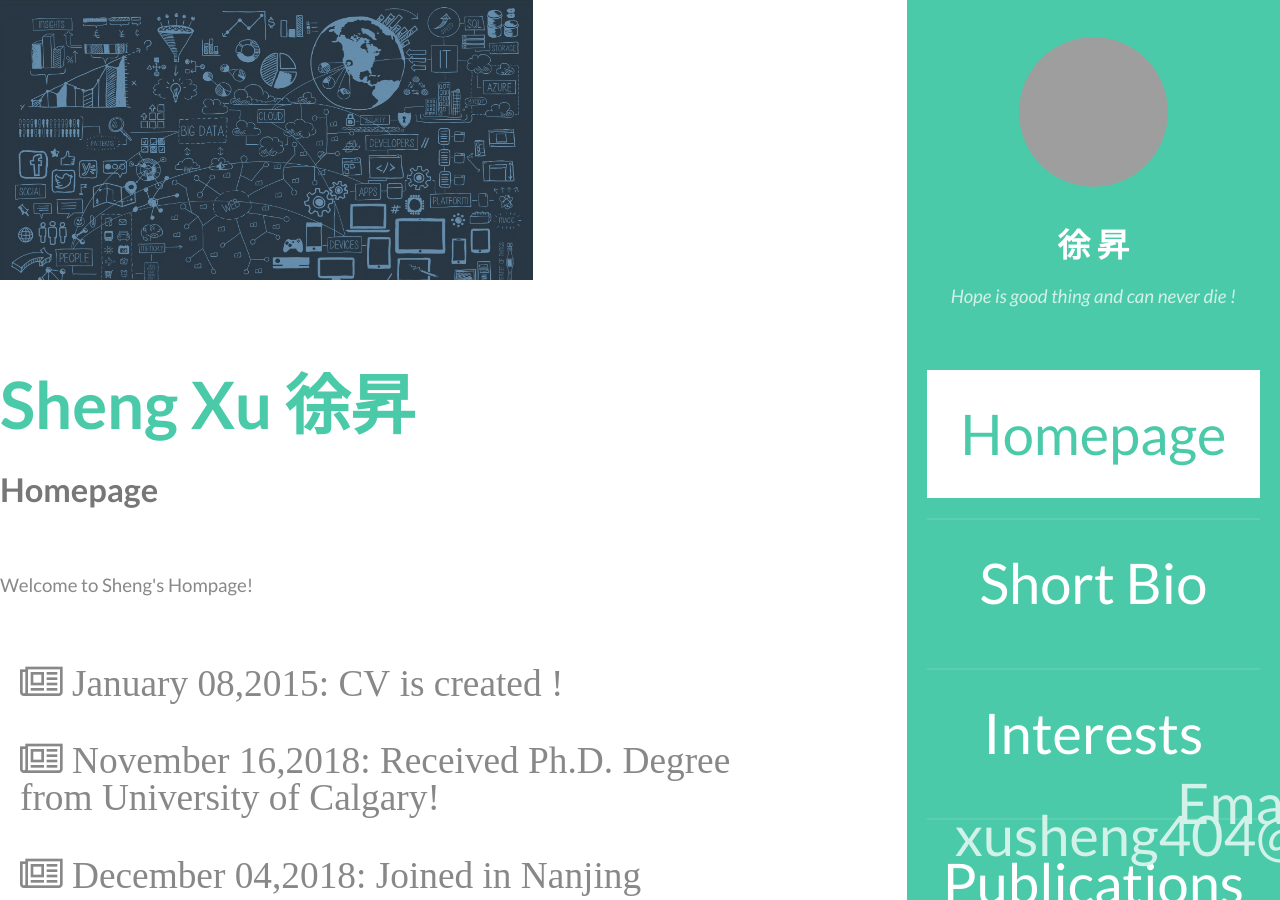
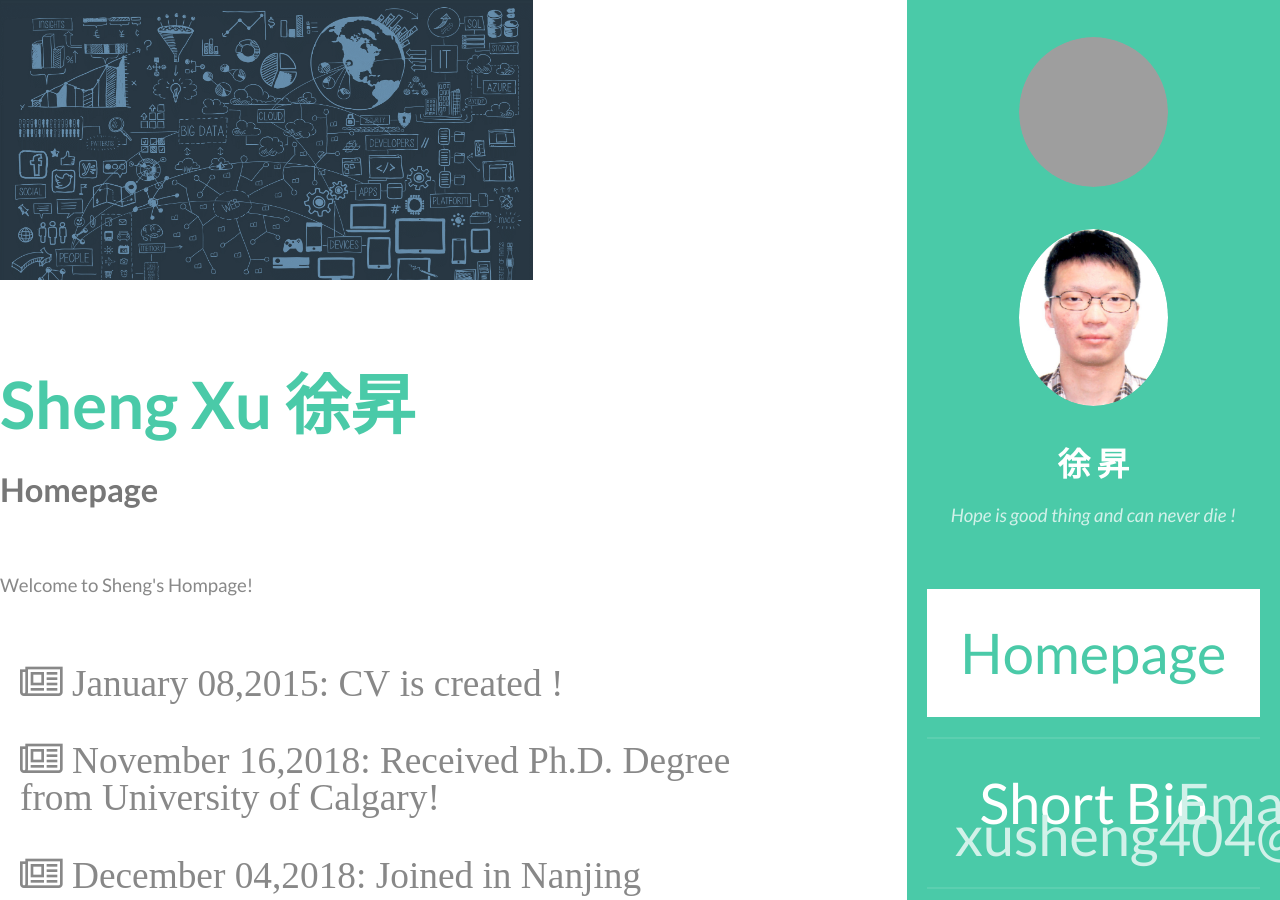
Before and after one commit to lostagex/shengxu, a Jekyll site: the page built from index.html, in a window 1280 px wide and 900 px high. Built offline with Jekyll 4.4.1, drawn with Linux system fonts in a browser that asks for light colours; grey boxes are pictures that could not be loaded.

Commit message:
Update header.html

```diff
--- a/_includes/header.html
+++ b/_includes/header.html
@@ -2,6 +2,11 @@
     <section id="header" class="skel-layers-fixed">
         <header>
             <span class="image avatar"><img src="https://avatars.githubusercontent.com/lostagex" alt="" /></span>
+
+			<span class="image avatar"><img src="{{ site.baseurl }}/images/photo.jpg" alt="" /></span>
+
+
+
             <h1 id="logo"><a href="{{ site.baseurl }}/">徐 昇</a></h1>
             <p>Hope is good thing and can never die !</p>
         </header>
```
